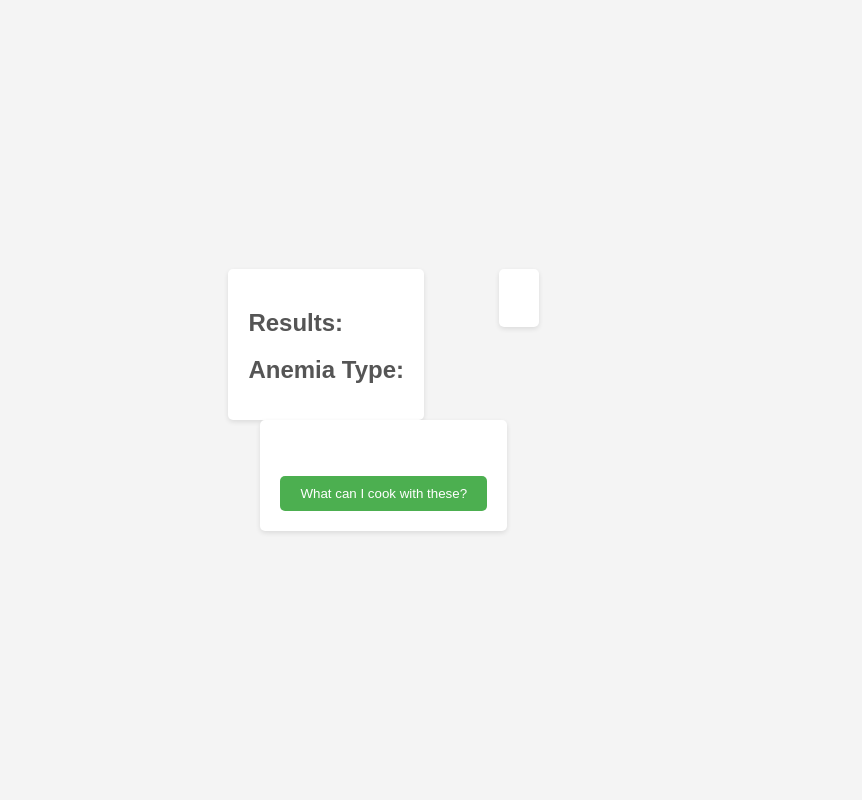
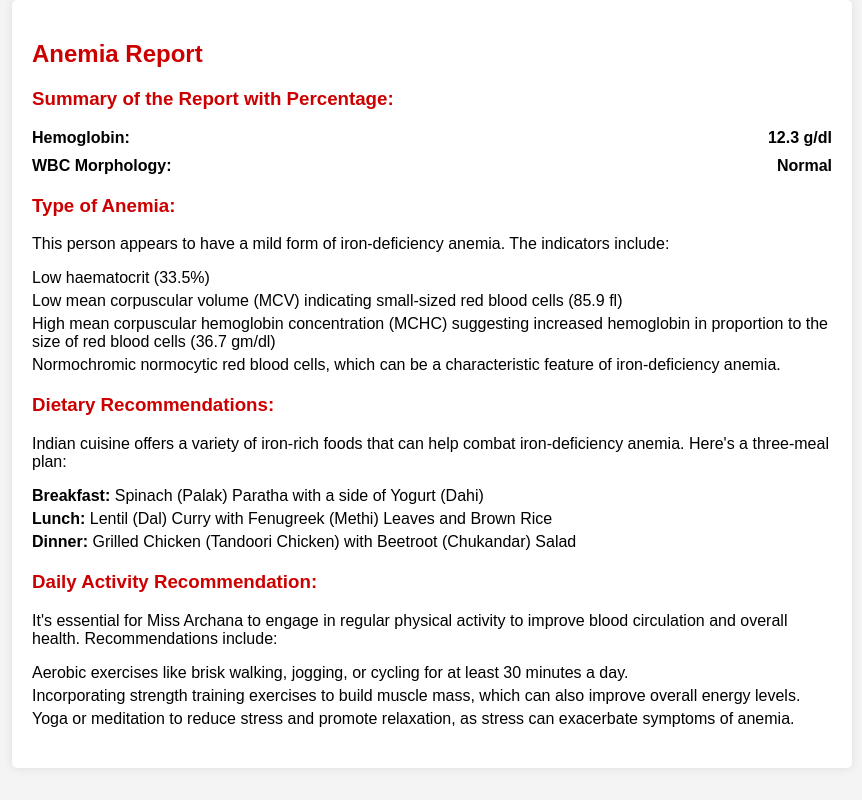
Before and after one commit to archanarajeshwar/anemia_diet_recommender, a Flask app: template extract_data/templates/home.html in a window 1280 px wide. Shown: the whole page, without its empty margins (208-1070 px from the left). Run offline with Flask 3, Linux system fonts and the light colour scheme; the template is opened without the code that fills it, so the values that code supplies are empty.

Commit message:
UI_update

```diff
--- a/extract_data/app.py
+++ b/extract_data/app.py
@@ -21,8 +21,8 @@
 
         if file:
             filename = file.filename
-            file.save(os.path.join("extract_data\\uploads", filename))
-            file_path = os.path.join("extract_data\\uploads", filename)
+            file.save(os.path.join("uploads", filename))
+            file_path = os.path.join("uploads", filename)
 
             # Extract data from PDF
             extracted_data = ExtractPDFData().extract_information(file_path)
--- a/extract_data/static/home.css
+++ b/extract_data/static/home.css
@@ -1,89 +1,47 @@
 body {
-    font-family: sans-serif;
+  font-family: Arial, sans-serif;
   margin: 0;
   padding: 0;
-    display: flex;
-    justify-content: center;
-    align-items: center;
-    min-height: 100vh;
+  background-color: #f8e0e0; /* Light red background */
 }
 
-  .card-container {
-    display: flex;
-    flex-wrap: wrap;
-    justify-content: space-around;  /* Distribute boxes evenly */
-    width: 80%; /* Adjust as needed for total width */
-  }
-
-  .card {
+.container {
+  max-width: 800px;
+  margin: 20px auto;
   background-color: #fff;
   padding: 20px;
-    border-radius: 5px;
-    box-shadow: 0 2px 5px rgba(0, 0, 0, 0.1);
-    /* Adjust width as needed for individual boxes */
-  }
-
-  h1 {
-    font-size: 2em;
-  }
-
-  main {
-    padding: 20px;
+  border-radius: 8px;
+  box-shadow: 0 0 10px rgba(0, 0, 0, 0.1);
 }
 
 h2 {
+  color: #cc0000; /* Dark red text */
+}
+
+.section {
+  margin-bottom: 20px;
+}
+
+.section h3 {
+  color: #cc0000; /* Dark red text */
+}
+
+.parameter {
+  display: flex;
+  justify-content: space-between;
   margin-bottom: 10px;
 }
 
-  .ingredients {
-    display: flex;
-    flex-wrap: wrap;
-    gap: 10px;
+.parameter span {
+  font-weight: bold;
 }
 
-  .ingredient {
-    flex-basis: 20%;
-  }
-
-  label {
-    display: block;
-    margin-bottom: 5px;
-  }
-
-  button {
-    background-color: #4CAF50;
-    color: white;
-    padding: 10px 20px;
-    border: none;
-    cursor: pointer;
-    border-radius: 5px;
+.diet-plan {
   margin-top: 20px;
 }
 
-
-  a {
-    color: #000;
-    text-decoration: none;
-  }
-
-  body {
-    font-family: Arial, sans-serif;
-    background-color: #f4f4f4;
-    margin: 0;
-    padding: 0;
-}
-
-.container{
-    text-align: center;
-    width: 250px;
-    box-shadow: 0 4px 8px 0 rgba(0, 0, 0, 0.2), 0 6px 20px 0 rgba(0, 0, 0, 0.19);
-    text-align: center;
-    padding: 10px;
-}
-
-.heading {
-    text-align: center;
-    color: #333;
+.activity-recommendation {
+  margin-top: 20px;
 }
 
 ul {
@@ -91,31 +49,6 @@
   padding: 0;
 }
 
-li {
-    margin-bottom: 10px;
+ul li {
+  margin-bottom: 5px;
 }
-
-h2 {
-    color: #555;
-}
-
-p {
-    color: #007bff;
-    font-weight: bold;
-}
-
-.container {
-    max-width: 800px;
-    margin: auto;
-    padding: 20px;
-}
-
-/* Styling for links */
-a {
-    color: #007bff;
-    text-decoration: none;
-}
-
-a:hover {
-    text-decoration: underline;
-}
--- a/extract_data/templates/home.html
+++ b/extract_data/templates/home.html
@@ -8,78 +8,60 @@
     <link rel="stylesheet" href="static/upload.css">
     <link rel="stylesheet" href="https://cdnjs.cloudflare.com/ajax/libs/font-awesome/6.5.1/css/all.min.css" integrity="sha512-DTOQO9RWCH3ppGqcWaEA1BIZOC6xxalwEsw9c2QQeAIftl+Vegovlnee1c9QX4TctnWMn13TZye+giMm8e2LwA==" crossorigin="anonymous" referrerpolicy="no-referrer" />
 </head>
+<html lang="en">
 <body>
-    <!-- <h1>Recommendation</h1> -->
-    <div>
-    <div class="card-container">
-        <div class="card">
-            <h2>Results:</h2>
-            <ul>
-                {% for data in extracted_data %}
-                    <li>Age: {{ data.Age }}</li>
-                    <li>Sex: {{ data.Sex }}</li>
-                    <li>Hemoglobin: {{ data.Hemoglobin }} g/dL</li>
-                    <li>Mean Corpuscular Volume: {{ data.MCV }} fL</li>
-                {% endfor %}
-            </ul>
-            <h2>Anemia Type:</h2>
-            <p>{{ anemia_type }}</p>
-        </div>
+  <div class="container">
+    <h2>Anemia Report</h2>
 
-        <div>
-            <div class="card">
-                <h3>{{name}}</h3>
-                <p>{{description}}</p>
-            </div>
-        </div>
-
-        <div class="card">
-            <p>{{food_items}}</p>
-            <!--
-            <h2>Choose Ingredients</h2>
-            <p>Salt, pepper and other common ingredients are assumed to be available</p>
-             <div class="ingredients">
-                <div class="ingredient">
-                    <label for="pork">Pork</label>
-                    <input type="checkbox" id="pork" name="ingredient">
-                </div>
-                <div class="ingredient">
-                    <label for="pork">Pork</label>
-                    <input type="checkbox" id="pork" name="ingredient">
-                </div>
-                <div class="ingredient">
-                    <label for="salmon">Salmon</label>
-                    <input type="checkbox" id="salmon" name="ingredient">
-                </div>
-                <div class="ingredient">
-                    <label for="onion">Onion</label>
-                    <input type="checkbox" id="onion" name="ingredient">
-                </div>
-                <div class="ingredient">
-                    <label for="lemon">Lemon</label>
-                    <input type="checkbox" id="lemon" name="ingredient">
-                </div>
-                <div class="ingredient">
-                    <label for="milk">Milk</label>
-                    <input type="checkbox" id="milk" name="ingredient">
-                </div>
-                <div class="ingredient">
-                    <label for="flour">Flour</label>
-                    <input type="checkbox" id="flour" name="ingredient">
-                </div>
-                <div class="ingredient">
-                    <label for="yogurt">Yogurt</label>
-                    <input type="checkbox" id="yogurt" name="ingredient">
-                </div>
-                <div class="ingredient">
-                    <label for="powder">Sugar</label>
-                    <input type="checkbox" id="powder" name="ingredient">
-                </div>
-                </div> -->
-
-            <button type="submit">What can I cook with these?</button>
-        </div>
+    <!-- Report Summary -->
+    <div class="section">
+      <h3>Summary of the Report with Percentage:</h3>
+      <div class="parameter">
+        <span>Hemoglobin:</span>
+        <span>12.3 g/dl</span>
+      </div>
+      <!-- Add other parameters here -->
+      <div class="parameter">
+        <span>WBC Morphology:</span>
+        <span>Normal</span>
+      </div>
     </div>
 
+    <!-- Type of Anemia -->
+    <div class="section">
+      <h3>Type of Anemia:</h3>
+      <p>This person appears to have a mild form of iron-deficiency anemia. The indicators include:</p>
+      <ul>
+        <li>Low haematocrit (33.5%)</li>
+        <li>Low mean corpuscular volume (MCV) indicating small-sized red blood cells (85.9 fl)</li>
+        <li>High mean corpuscular hemoglobin concentration (MCHC) suggesting increased hemoglobin in proportion to the size of red blood cells (36.7 gm/dl)</li>
+        <li>Normochromic normocytic red blood cells, which can be a characteristic feature of iron-deficiency anemia.</li>
+      </ul>
+    </div>
+
+    <!-- Dietary Recommendations -->
+    <div class="section diet-plan">
+      <h3>Dietary Recommendations:</h3>
+      <p>Indian cuisine offers a variety of iron-rich foods that can help combat iron-deficiency anemia. Here's a three-meal plan:</p>
+      <ul>
+        <li><strong>Breakfast:</strong> Spinach (Palak) Paratha with a side of Yogurt (Dahi)</li>
+        <li><strong>Lunch:</strong> Lentil (Dal) Curry with Fenugreek (Methi) Leaves and Brown Rice</li>
+        <li><strong>Dinner:</strong> Grilled Chicken (Tandoori Chicken) with Beetroot (Chukandar) Salad</li>
+      </ul>
+    </div>
+
+    <!-- Daily Activity Recommendation -->
+    <div class="section activity-recommendation">
+      <h3>Daily Activity Recommendation:</h3>
+      <p>It's essential for Miss Archana to engage in regular physical activity to improve blood circulation and overall health. Recommendations include:</p>
+      <ul>
+        <li>Aerobic exercises like brisk walking, jogging, or cycling for at least 30 minutes a day.</li>
+        <li>Incorporating strength training exercises to build muscle mass, which can also improve overall energy levels.</li>
+        <li>Yoga or meditation to reduce stress and promote relaxation, as stress can exacerbate symptoms of anemia.</li>
+      </ul>
+    </div>
+
+  </div>
 </body>
+
 </html>
```
Lines whose indentation alone changed are shown as unchanged.
